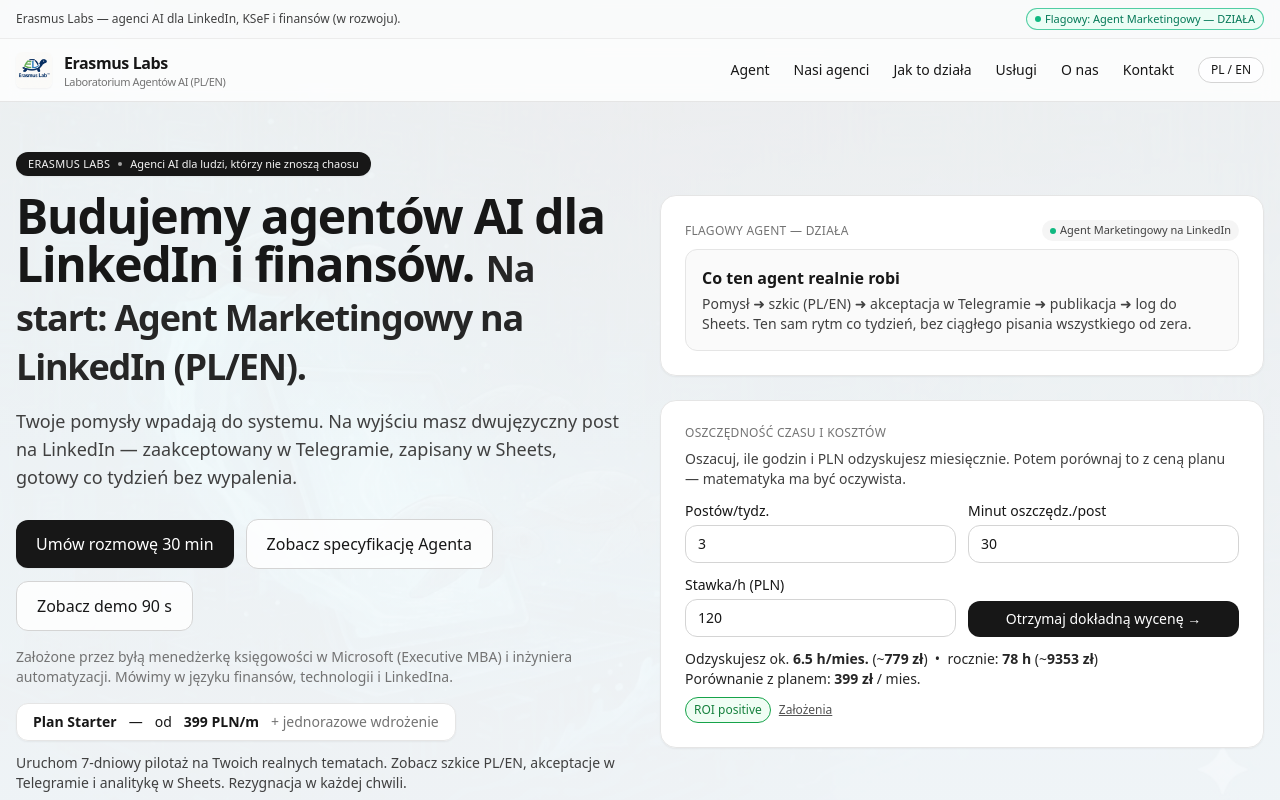
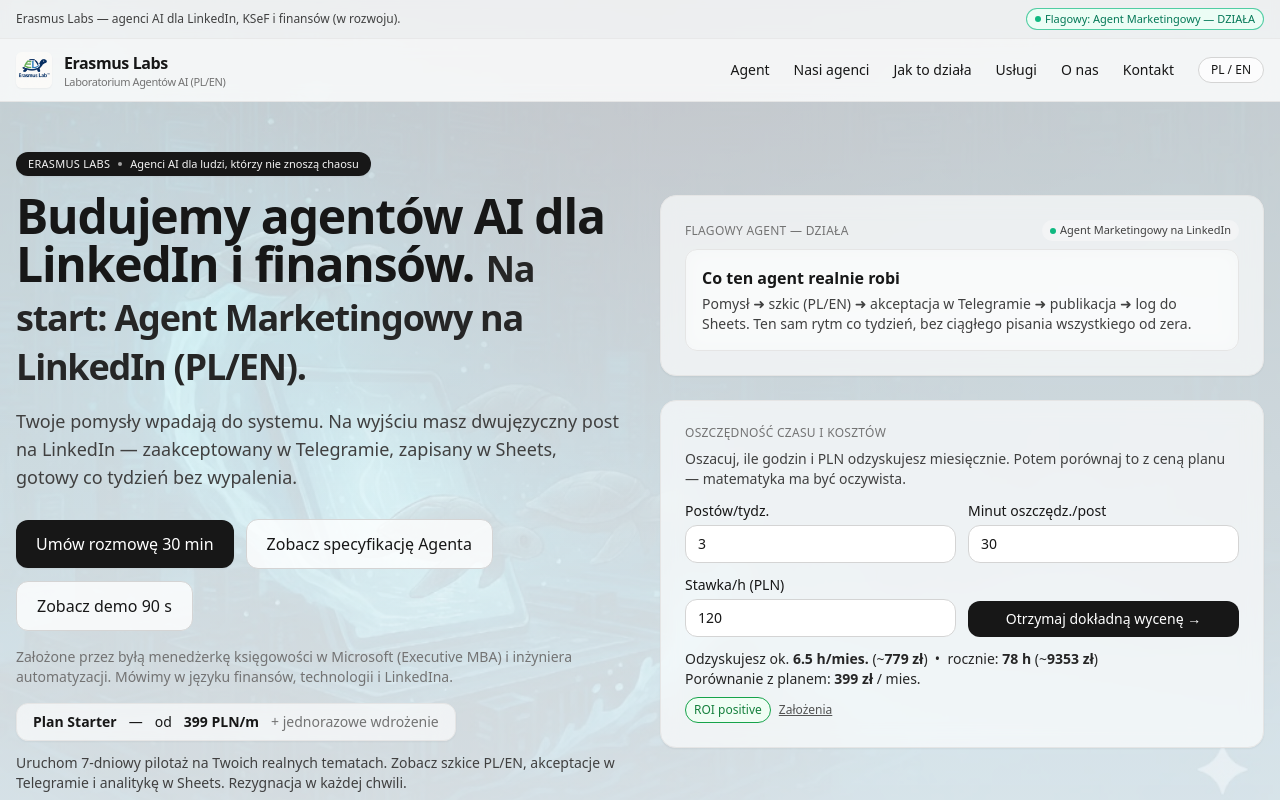
Before and after one commit to derasmus-hub/eras_consul_website, a plain HTML site: page index.html in a window 1280 px wide. Shown: the top 800 px of the page. Drawn offline with nearby package versions, Linux system fonts and the light colour scheme.

Commit message:
Made boxes see through to see background  image better

```diff
--- a/index.html
+++ b/index.html
@@ -38,12 +38,14 @@
   <link rel="preconnect" href="https://plausible.io" crossorigin>
 
   <script src="https://cdn.tailwindcss.com"></script>
-  <style>
+
+    <style>
     .container { max-width: 1100px; }
     .lang-pl { display: none; }
     .focus-ring:focus { outline: 2px solid #000; outline-offset: 2px; }
     input, textarea, button { transition: box-shadow .15s ease; }
     input:focus, textarea:focus { box-shadow: 0 0 0 3px rgba(0,0,0,.08); }
+
     html, body { background: transparent !important; }
     html::before {
       content:"";
@@ -58,10 +60,29 @@
       content:"";
       position:fixed;
       inset:0;
-      background:linear-gradient(to bottom, rgba(255,255,255,0.92), rgba(248,250,252,0.96));
+      background:linear-gradient(to bottom, rgba(255,255,255,0.75), rgba(248,250,252,0.85));
       z-index:-1;
     }
-    .bg-white { background-color: rgba(255,255,255,0.96) !important; }
+
+    /* GLASS EFFECT FOR BOXES */
+    .bg-white {
+      background-color: rgba(255,255,255,0.65) !important;
+      backdrop-filter: blur(10px);
+      -webkit-backdrop-filter: blur(10px);
+    }
+
+    .bg-neutral-50 {
+      background-color: rgba(249,250,251,0.6) !important;
+      backdrop-filter: blur(10px);
+      -webkit-backdrop-filter: blur(10px);
+    }
+
+    .bg-neutral-100 {
+      background-color: rgba(243,244,246,0.6) !important;
+      backdrop-filter: blur(10px);
+      -webkit-backdrop-filter: blur(10px);
+    }
+
     .sticky-cta { position:sticky; bottom:0; backdrop-filter:blur(8px); }
 
     /* Language visibility via attribute */
@@ -71,6 +92,7 @@
     html[data-lang="en"] .lang-pl { display: none !important; }
     .lang-en, .lang-pl { white-space:unset; }
   </style>
+
 
   <!-- Plausible analytics -->
   <script defer data-domain="erasmusconsulting.pl" src="https://plausible.io/js/plausible.js"></script>
```
